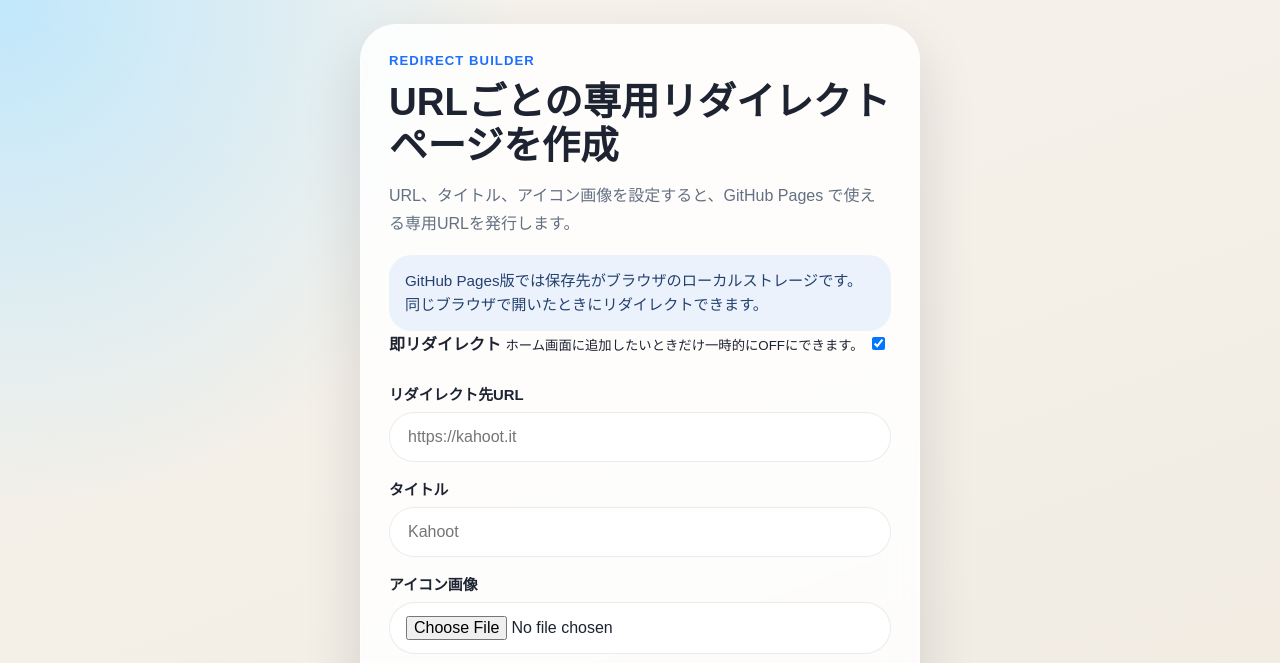
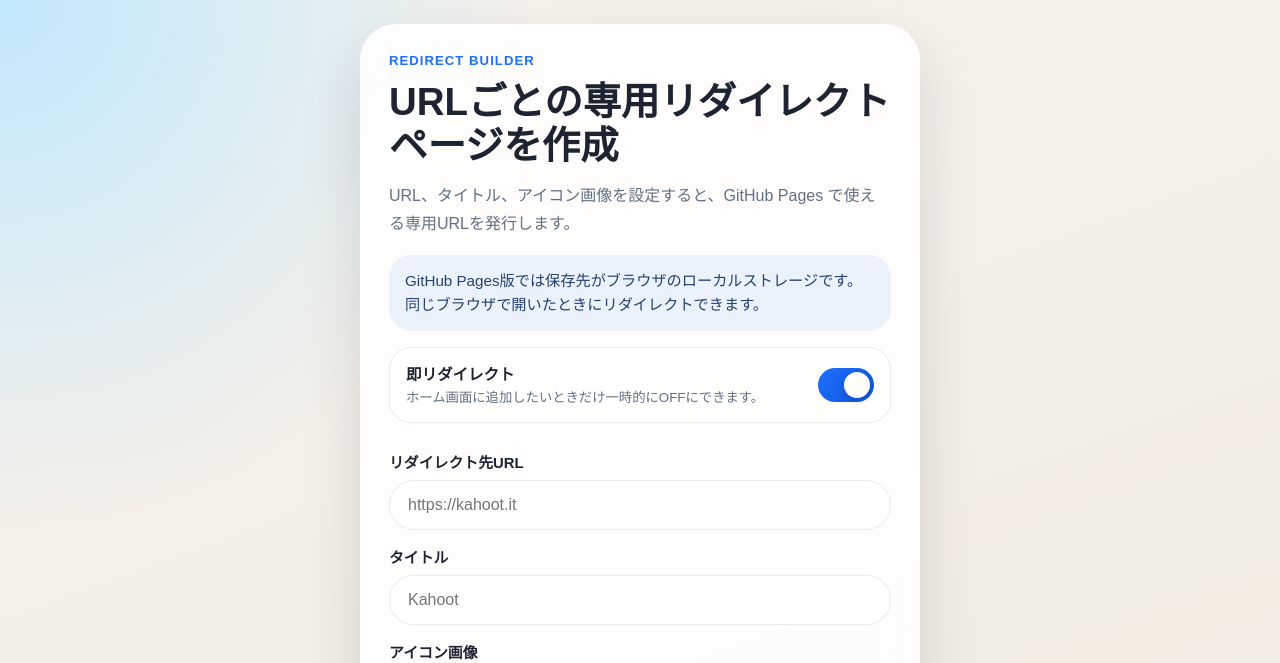
Before and after one commit to Hukkana/app-redirect-web, a website: page index.html in a window 1280 px wide. Shown: the top 663 px of the page. Drawn offline with Linux system fonts and the light colour scheme.

Commit message:
Add styles for toggle components in styles.css

```diff
--- a/styles.css
+++ b/styles.css
@@ -73,6 +73,69 @@ h1 {
   color: #23406f;
   font-size: 0.95rem;
   line-height: 1.6;
+}
+
+.toggle-row {
+  margin-top: 16px;
+  display: grid;
+  grid-template-columns: 1fr auto;
+  align-items: center;
+  gap: 14px;
+  padding: 14px 16px;
+  border-radius: 22px;
+  background: rgba(255, 255, 255, 0.7);
+  border: 1px solid var(--line);
+  cursor: pointer;
+}
+
+.toggle-copy {
+  display: grid;
+  gap: 4px;
+}
+
+.toggle-copy strong {
+  font-size: 0.97rem;
+}
+
+.toggle-copy small {
+  color: var(--muted);
+  line-height: 1.5;
+}
+
+.toggle-input {
+  position: absolute;
+  opacity: 0;
+  pointer-events: none;
+}
+
+.toggle-ui {
+  position: relative;
+  width: 56px;
+  height: 34px;
+  border-radius: 999px;
+  background: rgba(29, 35, 48, 0.18);
+  transition: background 160ms ease;
+}
+
+.toggle-ui::after {
+  content: "";
+  position: absolute;
+  top: 4px;
+  left: 4px;
+  width: 26px;
+  height: 26px;
+  border-radius: 50%;
+  background: white;
+  box-shadow: 0 2px 8px rgba(18, 28, 45, 0.18);
+  transition: transform 160ms ease;
+}
+
+.toggle-input:checked + .toggle-ui {
+  background: linear-gradient(135deg, var(--accent) 0%, var(--accent-strong) 100%);
+}
+
+.toggle-input:checked + .toggle-ui::after {
+  transform: translateX(22px);
 }
 
 .form,
@@ -246,6 +309,10 @@ h1 {
   text-align: center;
 }
 
+.redirect-button {
+  margin-top: 18px;
+}
+
 @media (max-width: 640px) {
   .card {
     padding: 22px;
```
